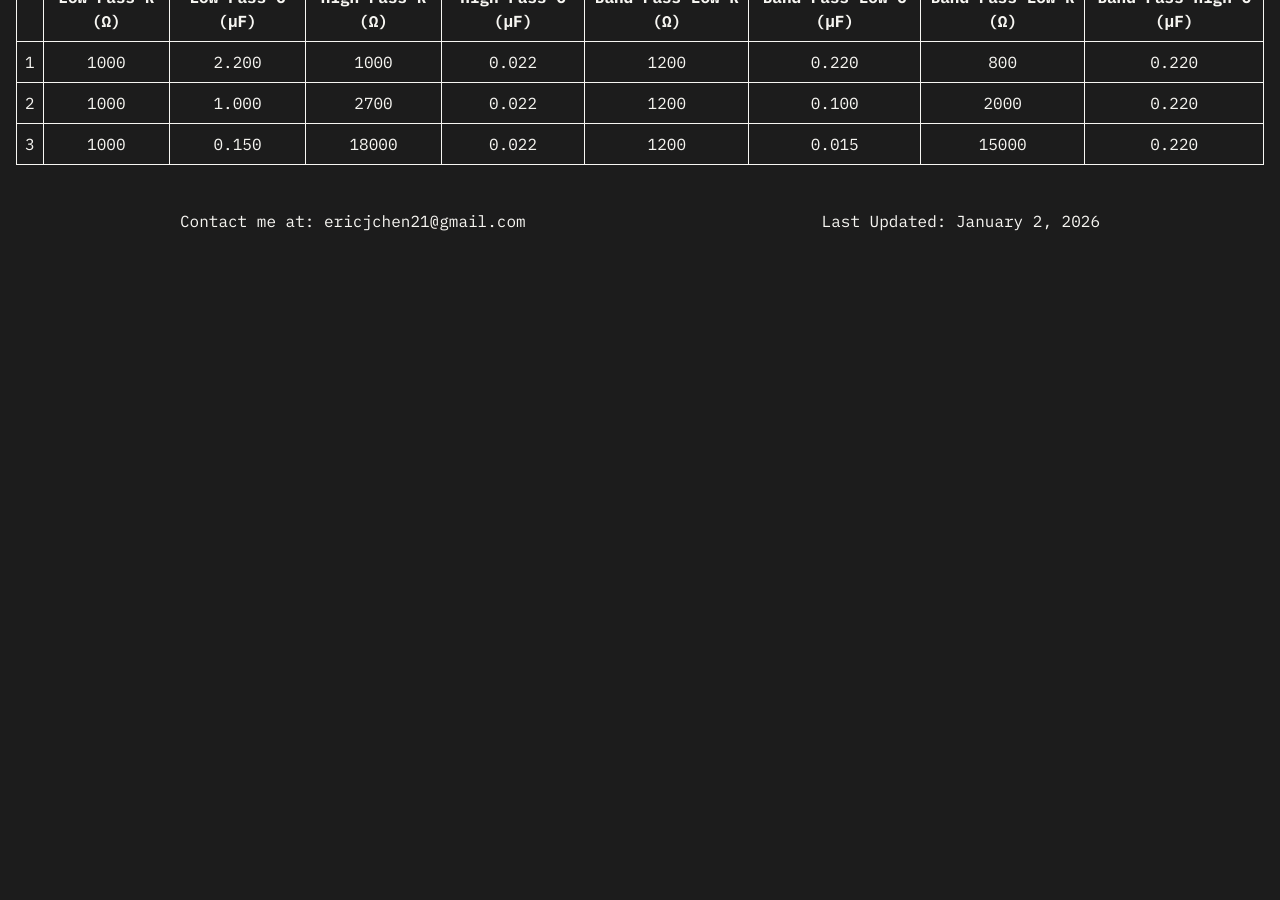
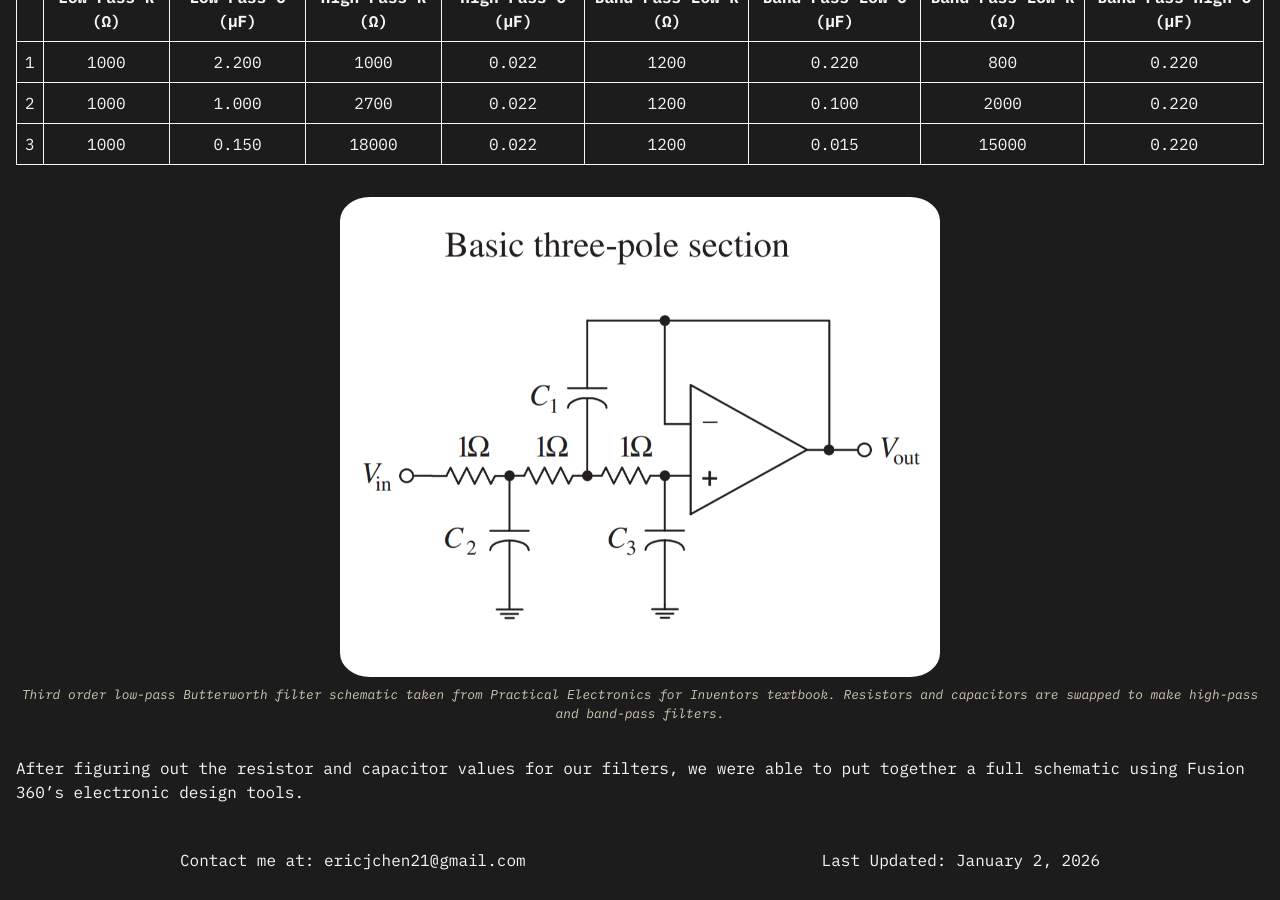
Before and after one commit to ericjchen21/ericjchen21.github.io, a Jekyll site: the page built from _projects/EQ_Speaker.md, in a window 1280 px wide and 900 px high, scrolled down 1291 px. Built offline with Jekyll 4.4.1, drawn with Linux system fonts in a browser that asks for light colours; comment, search, counter and statistics services are not loaded; before the commit the page ends 1552 px from its top, so only the background shows below that.

Commit message:
Third order low pass butterworth filter

```diff
--- a/_projects/EQ_Speaker.md
+++ b/_projects/EQ_Speaker.md
@@ -30,4 +30,9 @@ sections:
       | 1 | 1000           | 2.200           | 1000            | 0.022            | 1200                | 0.220                | 800                 | 0.220                 |
       | 2 | 1000           | 1.000           | 2700            | 0.022            | 1200                | 0.100                | 2000                | 0.220                 |
       | 3 | 1000           | 0.150           | 18000           | 0.022            | 1200                | 0.015                | 15000               | 0.220                 |
+  - image: "/assets/img/projects/EQ Speaker/Third Order Low-Pass Butterworth Filter.png"
+    alt: "Third Order Low-Pass Butterworth Filter"
+    caption: "Third order low-pass Butterworth filter schematic taken from Practical Electronics for Inventors textbook. Resistors and capacitors are swapped to make high-pass and band-pass filters."
+  - text: |
+      After figuring out the resistor and capacitor values for our filters, we were able to put together a full schematic using Fusion 360's electronic design tools.
 ---
```
Also changed, not shown: assets/img/projects/EQ Speaker/Third Order Low-Pass Butterworth Filter.png (renamed from assets/img/projects/EQ Speaker/Third Order Low Pass Butterworth Filter.png).
